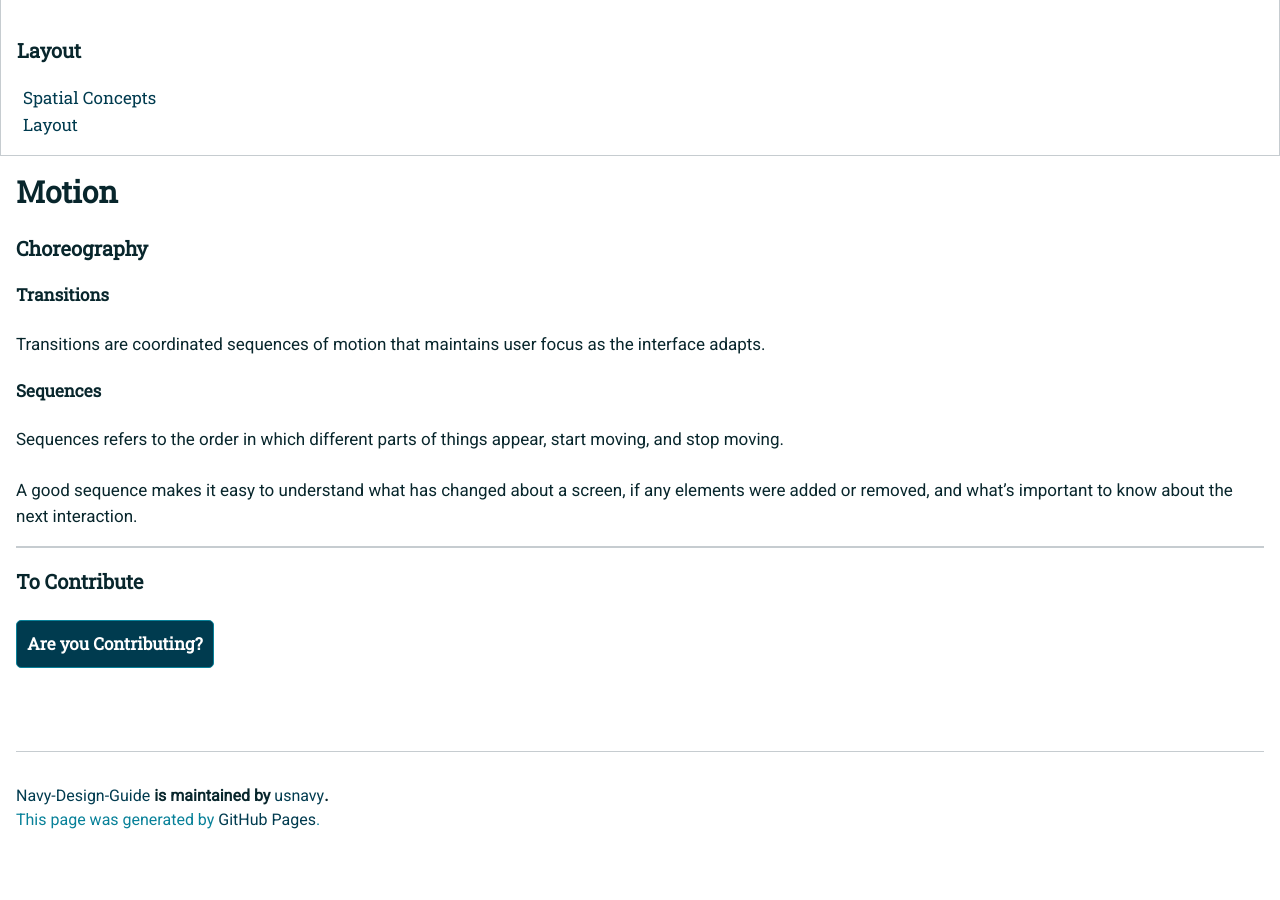
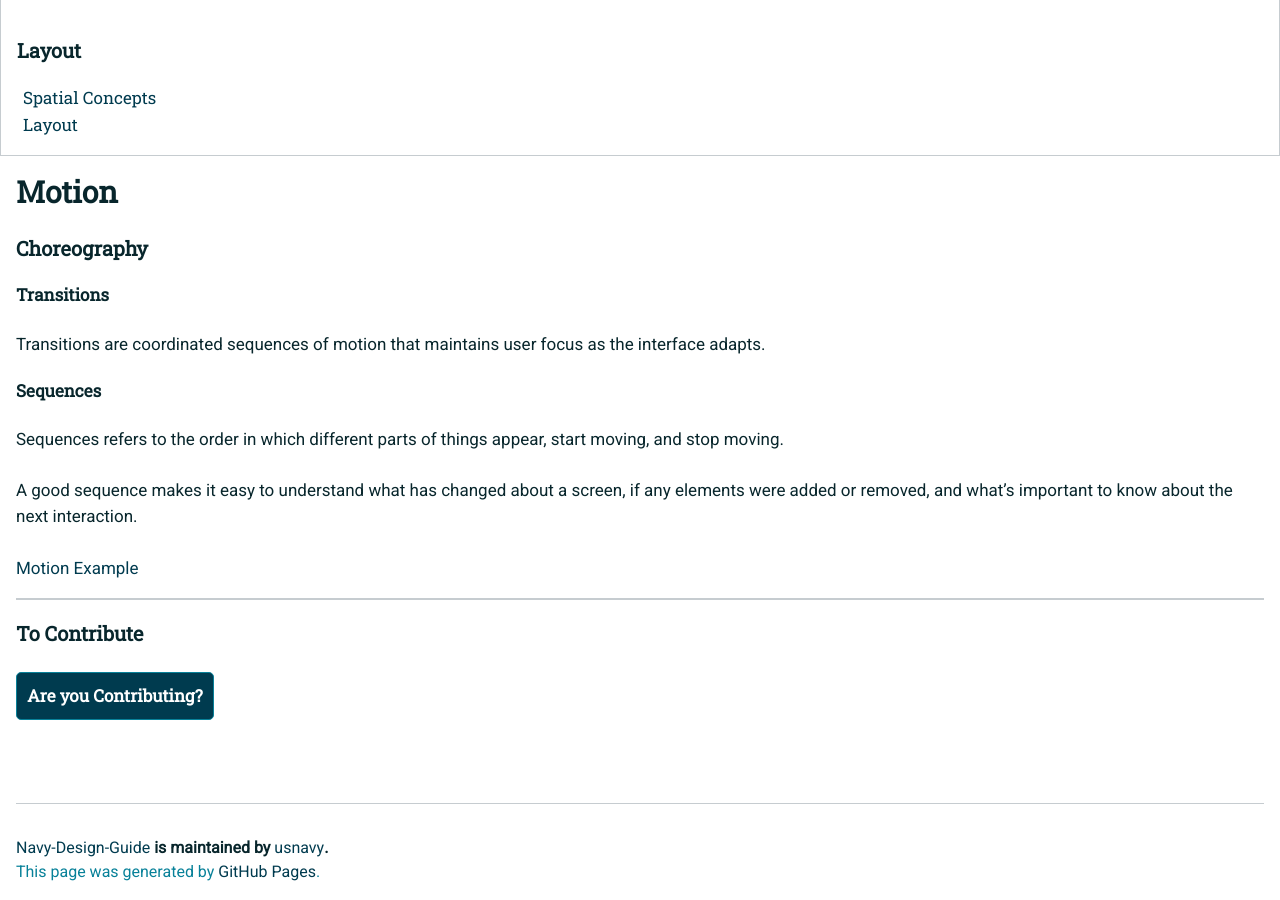
Before and after one commit to usnavy/Navy-Design-Guide, a Jekyll site: the page built from motion.md, in a window 1280 px wide and 900 px high, scrolled down 1538 px. Built offline with Jekyll 4.4.1, drawn with Linux system fonts in a browser that asks for light colours; nearby versions of some CDN libraries; our own code applies the rules of GitHub Pages for plain Markdown files; before the commit the page ends 2386 px from its top, so only the background shows below that.

Commit message:
Update motion.md

```diff
--- a/motion.md
+++ b/motion.md
@@ -12,6 +12,8 @@ Sequences refers to the order in which different parts of things appear, start m
 
 A good sequence makes it easy to understand what has changed about a screen, if any elements were added or removed, and what’s important to know about the next interaction.
 
+<a class="hvr-underline-from-left">Motion Example</a>
+
 <hr>
 
 ### To Contribute<br>
```
